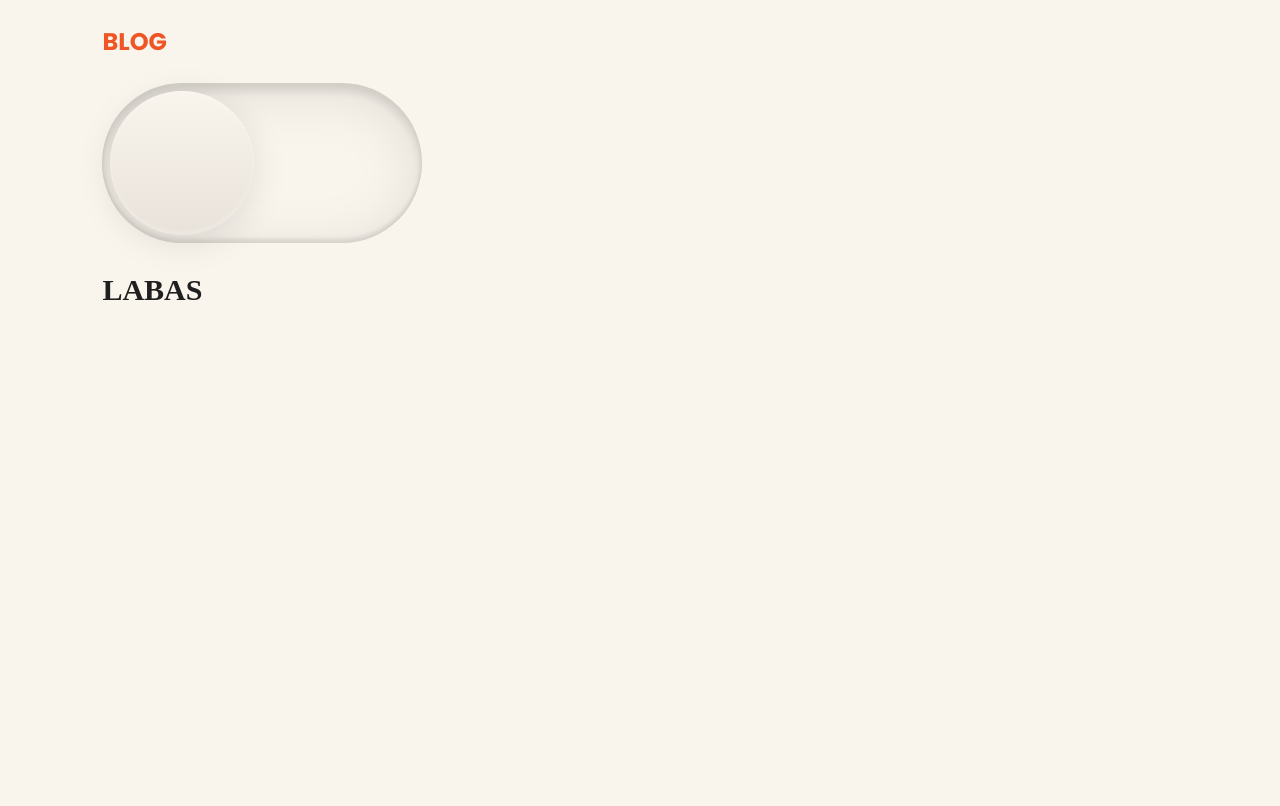
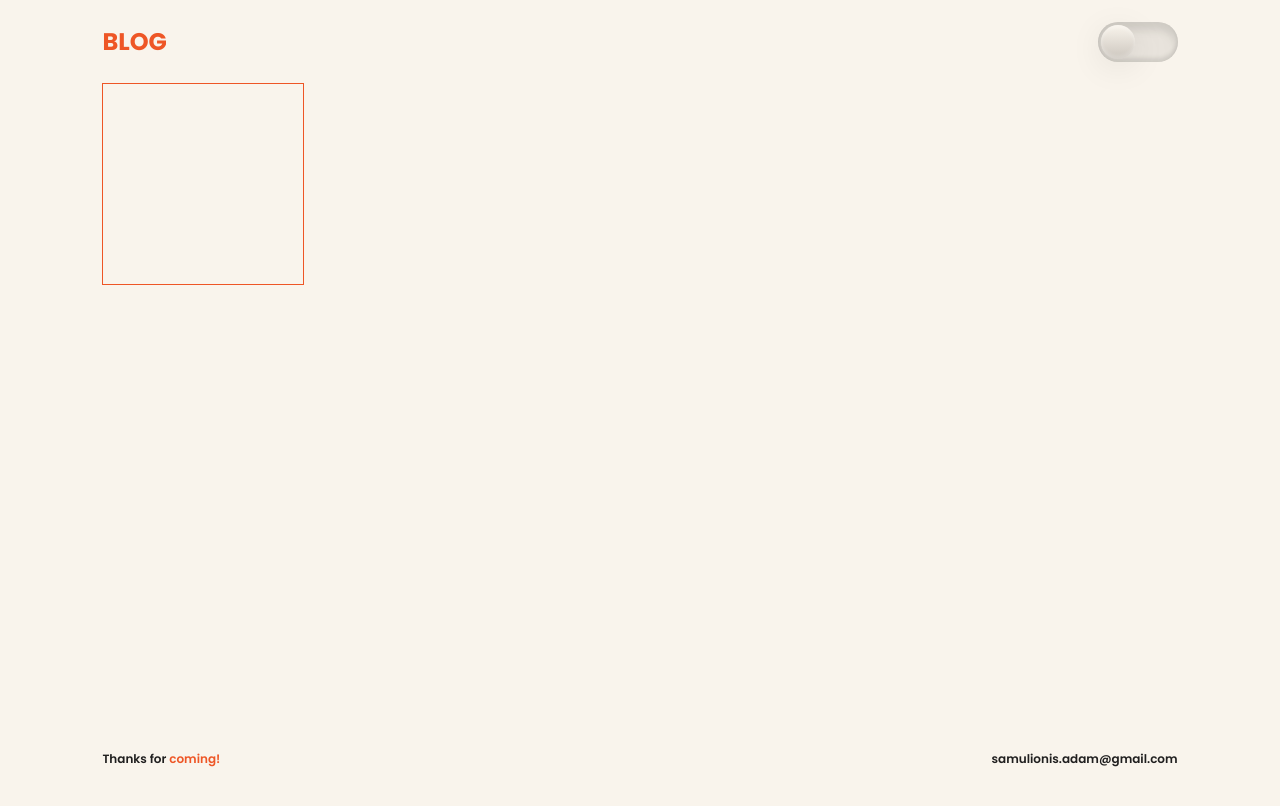
Before and after one commit to Adam0Sam/Personal-Blog, a website built with webpack: page index.html in a window 1280 px wide. Built offline with nearby package versions, Linux system fonts and the light colour scheme.

Commit message:
added footer and tested out json reading functionality

```diff
--- /dev/null
+++ b/ate.json
@@ -0,0 +1,9 @@
+{
+    "type": "small",
+    "title": "Kaip as ismokau pasakyti ate",
+    "subheader": "bla bla bla kadaise as taip gyvenau",
+    "content": "o cia dabar labai mandrai as viska rasysiu. taip va rafinuotai, ne lakoniskai. kietas as, ar ne?",
+    "image": null,
+    "date": "September 1st 2001",
+    "activity": "Service"
+  }
--- a/index.html
+++ b/index.html
@@ -16,7 +16,11 @@
         <div id="scheme">
           <div class="indicator"></div>
         </div>
-        <p class="text-content headline">LABAS</p>
     </header>
+    <main></main>
+    <footer>
+      <p id="thankyou">Thanks for <span>coming!</span></p>
+      <a id="mail" href="mailto: samulionis.adam@gmail.com">samulionis.adam@gmail.com</a>
+    </footer>
   </body>
 </html>
--- a/index.js
+++ b/index.js
@@ -1,11 +1,20 @@
+//color scheme functionality
 const body = document.querySelector("body");
-const scheme = document.getElementById('scheme');
-if(window.matchMedia && window.matchMedia('(prefers-color-scheme: dark)').matches){
-    body.classList.add('dark-scheme');
-    scheme.classList.add('dark-scheme');
+const scheme = document.getElementById("scheme");
+if (
+  window.matchMedia &&
+  window.matchMedia("(prefers-color-scheme: dark)").matches
+) {
+  body.classList.add("dark-scheme");
+  scheme.classList.add("dark-scheme");
 }
+scheme.addEventListener("click", () => {
+  body.classList.toggle("dark-scheme");
+  scheme.classList.toggle("dark-scheme");
+});
 
-scheme.addEventListener('click', () => {
-    body.classList.toggle('dark-scheme');
-    scheme.classList.toggle('dark-scheme');
-})
+["./labas.json", "./ate.json"].forEach((fileName) => {
+  fetch(fileName)
+    .then((response) => response.json())
+    .then((result) => console.log(result.content));
+});
--- /dev/null
+++ b/labas.json
@@ -0,0 +1,9 @@
+{
+  "type": "small",
+  "title": "Kaip as ismokau pasakyti labas",
+  "subheader": "bla bla bla kadaise as taip gyvenau",
+  "content": "o cia dabar labai mandrai as viska rasysiu. taip va rafinuotai, ne lakoniskai. kietas as, ar ne?",
+  "image": null,
+  "date": "September 1st 2001",
+  "activity": "Creativity"
+}
--- a/styles.css
+++ b/styles.css
@@ -3,6 +3,8 @@
   --dark-scheme-background: #201f1f;
   --light-scheme-text: #201f1f;
   --dark-scheme-text: #f5f5f5;
+
+  --accent-color:#ee5626;
 
   --light-scheme-box-shadow: inset 0 8px 60px rgba(0, 0, 0, 0.1),
     inset 0 8px 8px rgba(0, 0, 0, 0.1), inset 0 -4px 4px rgba(0, 0, 0, 0.1);
@@ -10,7 +12,7 @@
     inset 0 8px 8px rgba(255, 255, 255, 0.1),
     inset 0 -4px 4px rgba(255, 255, 255, 0.1);
 
-  --light-indicator-background: linear-gradient(to bottom, #f9f4ec, #e8e2da);
+  --light-indicator-background: linear-gradient(to bottom, #f9f4ec, #ccc6be);
   --dark-indicator-background: linear-gradient(to bottom, #444, #222);
   --light-indicator-box-shadow: 0 8px 40px rgba(0, 0, 0, 0.1),
     inset 0 4px 4px rgba(255, 255, 255, 0.2),
@@ -22,13 +24,16 @@
 html,
 body {
   margin: 0;
-  height: 100vh;
+  min-height: 100vh;
 }
 
 /* Default scheme - light */
 body {
   font-family: Poppins;
   transition: 0.5s;
+  overflow: auto;
+  display: flex;
+  flex-direction: column;
   background-color: var(--light-scheme-background);
   --text-color: var(--light-scheme-text);
 }
@@ -36,13 +41,14 @@ body.dark-scheme {
   background-color: var(--dark-scheme-background);
   --text-color: var(--dark-scheme-text);
 }
-
-header {
-  padding-left: 8%;
+header{
+  display: flex;
+  justify-content: space-between;
+  align-items: center;
+  margin: 0 8%;
 }
-
 #title {
-  color: #ee5626;
+  color: var(--accent-color);
   font-size: 24px;
   font-weight: 700;
 }
@@ -70,9 +76,9 @@ header {
 #scheme {
   position: relative;
   transition: 0.5s;
-  width: 320px;
-  height: 160px;
-  border-radius: 160px;
+  width: 80px;
+  height: 40px;
+  border-radius: 40px;
   background-color: var(--light-scheme-background);
   cursor: pointer;
   box-shadow: var(--light-scheme-box-shadow);
@@ -86,17 +92,53 @@ header {
   position: absolute;
   top: 0;
   left: 0;
-  width: 160px;
-  height: 160px;
+  width: 40px;
+  height: 40px;
   background: var(--light-indicator-background);
   border-radius: 50%;
-  transform: scale(0.9);
+  transform: scale(0.85);
   transition: 0.5s;
   box-shadow: var(--light-indicator-box-shadow);
 }
 
 #scheme.dark-scheme .indicator {
-  left: 160px;
+  left: 40px;
   background: var(--dark-indicator-background);
   box-shadow: var(--dark-indicator-box-shadow);
 }
+
+main{
+  width: 200px;
+  height: 200px;
+  border: 1px solid var(--accent-color);
+  margin: 0 8%
+}
+
+footer{
+  margin: auto 8% 20px 8%;
+  display: flex;
+  justify-content: space-between;
+  align-items: center;
+}
+#thankyou{
+  color: var(--text-color);
+  font-size: 12px;
+  font-weight: 600;
+}
+#thankyou>span{
+  color: var(--accent-color);
+}
+#thankyou:hover>span,
+#thankyou:focus>span{
+  text-decoration: underline;
+}
+
+#mail{
+  color: var(--text-color);
+  font-weight: 600;
+  font-size: 12px;
+  text-decoration: none;
+}
+#mail:focus,#mail:hover{
+  text-decoration: underline;
+}
```
Also changed, not shown: notes.txt (deleted, +0 -16 lines).
